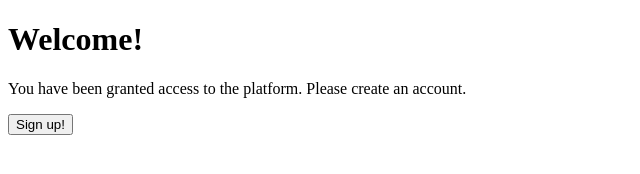
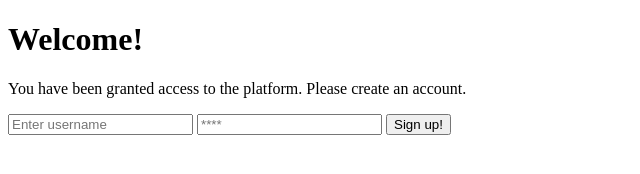
Before and after one commit to ShubhamGupta2505/Web_Dev_Basic, a plain HTML site: page index.html in a window 1280 px wide. Shown: the whole page, without its empty margins (0-640 px from the left). Drawn offline with Linux system fonts and the light colour scheme.

Commit message:
Sign up platform

```diff
--- a/index.html
+++ b/index.html
@@ -12,6 +12,8 @@
     <p>You have been granted access to the platform.
         Please create an account.
     </p>
+    <input type="text" placeholder="Enter username">
+    <input type="password" placeholder="****">
         <!-- <img src="./react-logo.png" width="100%"/> -->
         <button>Sign up!</button>
 </body>
```
